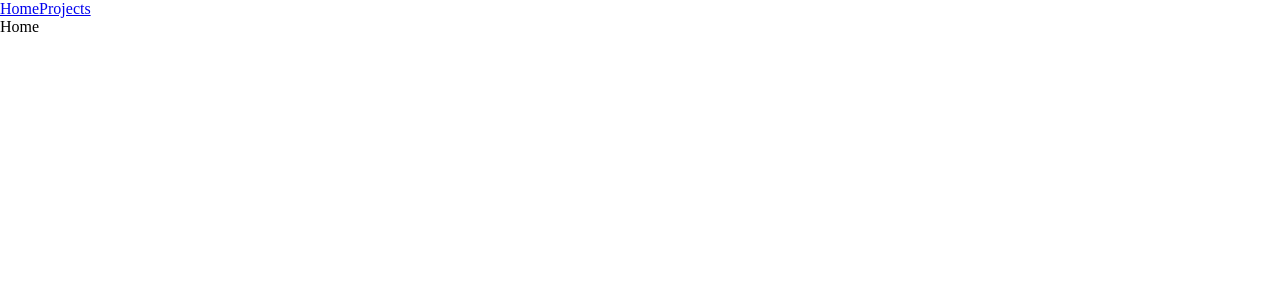
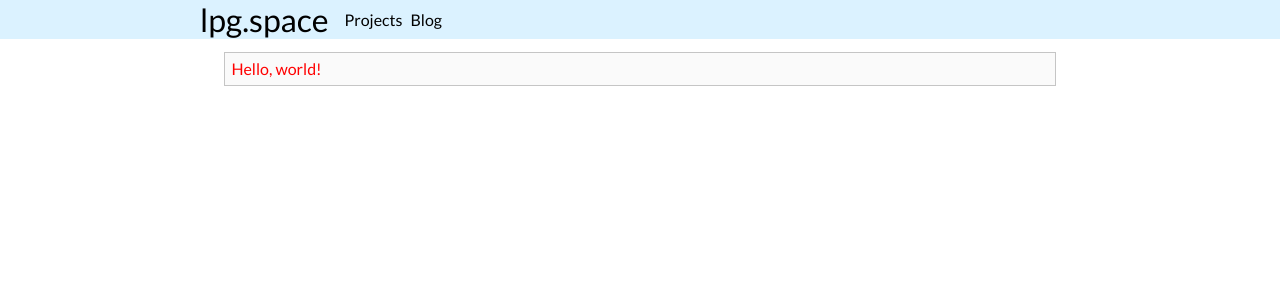
Before and after one commit to LPGhatguy/lpg.space-old, a React app: page / in a window 1280 px wide. Shown: the top 300 px of the page. Built offline with nearby package versions, Linux system fonts and the light colour scheme.

Commit message:
Nonsense stuff

```diff
--- /dev/null
+++ b/src/base.css
@@ -0,0 +1,21 @@
+* {
+	box-sizing: inherit;
+	margin: 0;
+	padding: 0;
+	border: none;
+	text-decoration: none;
+	background: transparent;
+	font: inherit;
+	color: inherit;
+}
+
+html {
+	box-sizing: border-box;
+	font-family: Lato;
+	font-weight: 400;
+	height: 100%;
+}
+
+body {
+	min-height: 100%;
+}
--- a/src/build-static.js
+++ b/src/build-static.js
@@ -14,11 +14,12 @@ const baseHtml = readFileSync(path.join(__dirname, "index.html"), "utf8");
 const buildStats = JSON.parse(readFileSync(path.join(__dirname, "../build-stats.json"), "utf8"));
 const baseOutputDir = path.join(__dirname, "../prod");
 
+let extraHeadTags = "";
 let extraBodyTags = "";
 
 for (const asset of buildStats.assets) {
 	if (asset.name.endsWith(".css")) {
-		extraBodyTags += `<link rel="stylesheet" href="/${ asset.name }" />\n`;
+		extraHeadTags += `<link rel="stylesheet" href="/${ asset.name }" />\n`;
 	} else if (asset.name.endsWith(".js")) {
 		extraBodyTags += `<script type="text/javascript" src="/${ asset.name }"></script>\n`;
 	}
@@ -53,6 +54,7 @@ function renderPage(url) {
 		.replace("{content}", body)
 		.replace("{title}", linkContext.pageTitle)
 		.replace("{description}", linkContext.pageDescription)
+		.replace("</head>", `${ extraHeadTags }</head>`);
 		.replace("</body>", `${ extraBodyTags }</body>`);
 
 	return { pageContents, linkContext };
--- /dev/null
+++ b/src/components/Card.css
@@ -0,0 +1,6 @@
+.Card {
+	border: 1px solid #c5c5c5;
+	background-color: rgb(250, 250, 250);
+	padding: 0.4rem;
+	margin-top: 0.8rem;
+}
--- /dev/null
+++ b/src/components/Card.js
@@ -0,0 +1,11 @@
+import React from "react";
+
+import "./Card.css";
+
+export default function Card({ children }) {
+	return (
+		<div className="Card">
+			{ children }
+		</div>
+	);
+}
--- /dev/null
+++ b/src/components/Header.css
@@ -0,0 +1,33 @@
+.Header {
+	background-color: #dbf2ff;
+}
+
+.Header-inner {
+	display: flex;
+	flex-wrap: wrap;
+	align-items: stretch;
+	width: 100%;
+	max-width: 56rem;
+	margin: 0 auto;
+	padding: 0 0.5rem;
+}
+
+.Header-title {
+	font-size: 2rem;
+	margin-right: 1rem;
+}
+
+.Header-nav {
+	flex-grow: 1;
+	display: flex;
+	align-items: stretch;
+}
+
+.Header-nav-item {
+	display: flex;
+	align-items: center;
+}
+
+.Header-nav-item:not(:last-of-type) {
+	margin-right: 0.5rem;
+}
--- a/src/components/Header.js
+++ b/src/components/Header.js
@@ -2,13 +2,21 @@ import React from "react";
 
 import Link from "./Link";
 
+import "./Header.css";
+
 export default function Header() {
 	return (
-		<header>
-			<nav>
-				<Link to="/">Home</Link>
-				<Link to="/projects">Projects</Link>
-			</nav>
+		<header className="Header">
+			<div className="Header-inner">
+				<h1 className="Header-title">
+					<Link to="/">lpg.space</Link>
+				</h1>
+
+				<nav className="Header-nav">
+					<Link className="Header-nav-item" to="/projects">Projects</Link>
+					<Link className="Header-nav-item" to="/blog">Blog</Link>
+				</nav>
+			</div>
 		</header>
 	);
 }
--- a/src/components/Home.js
+++ b/src/components/Home.js
@@ -1,11 +1,12 @@
 import React from "react";
 
 import Page from "./Page";
+import Card from "./Card";
 
 export default function Home() {
 	return (
 		<Page title="Home">
-			<h1>Home</h1>
+			<Card>Hello, world!</Card>
 		</Page>
 	);
 }
--- /dev/null
+++ b/src/components/Page.css
@@ -0,0 +1,10 @@
+.Page {
+	color: red;
+}
+
+.Page-body {
+	width: 100%;
+	max-width: 52rem;
+	margin: 0 auto;
+	background-color: red;
+}
--- a/src/components/Page.js
+++ b/src/components/Page.js
@@ -3,6 +3,8 @@ import React from "react";
 import PageTitle from "./PageTitle";
 import PageDescription from "./PageDescription";
 import config from "../config";
+
+import "./Page.css";
 
 export default function Page({ title, description, children }) {
 	if (title == null) {
@@ -17,7 +19,10 @@ export default function Page({ title, description, children }) {
 		<div className="Page">
 			<PageTitle value={ title } />
 			<PageDescription value={ description } />
-			{ children }
+
+			<div className="Page-body">
+				{ children }
+			</div>
 		</div>
 	);
 }
--- a/src/index.html
+++ b/src/index.html
@@ -1,9 +1,10 @@
 <!doctype html>
 <html>
 <head>
+	<title>{title}</title>
+	<meta name="description" content="{description}" />
 	<meta name="viewport" content="width=device-width,initial-scale=1,shrink-to-fit=no" />
-	<meta name="description" content="{description}" />
-	<title>{title}</title>
+	<link rel="stylesheet" href="https://fonts.googleapis.com/css?family=Lato:400,600" />
 </head>
 <body>
 	<div id="app">{content}</div>
--- a/src/index.js
+++ b/src/index.js
@@ -4,7 +4,7 @@ import { BrowserRouter } from "react-router-dom";
 
 import App from "./components/App";
 
-import "./reset.css";
+import "./base.css";
 
 const app = document.querySelector("#app");
 
--- a/src/reset.css
+++ /dev/null
@@ -1,11 +0,0 @@
-html {
-	box-sizing: border-box;
-}
-
-* {
-	box-sizing: inherit;
-	margin: 0;
-	padding: 0;
-	background: transparent;
-	font: inherit;
-}
```
